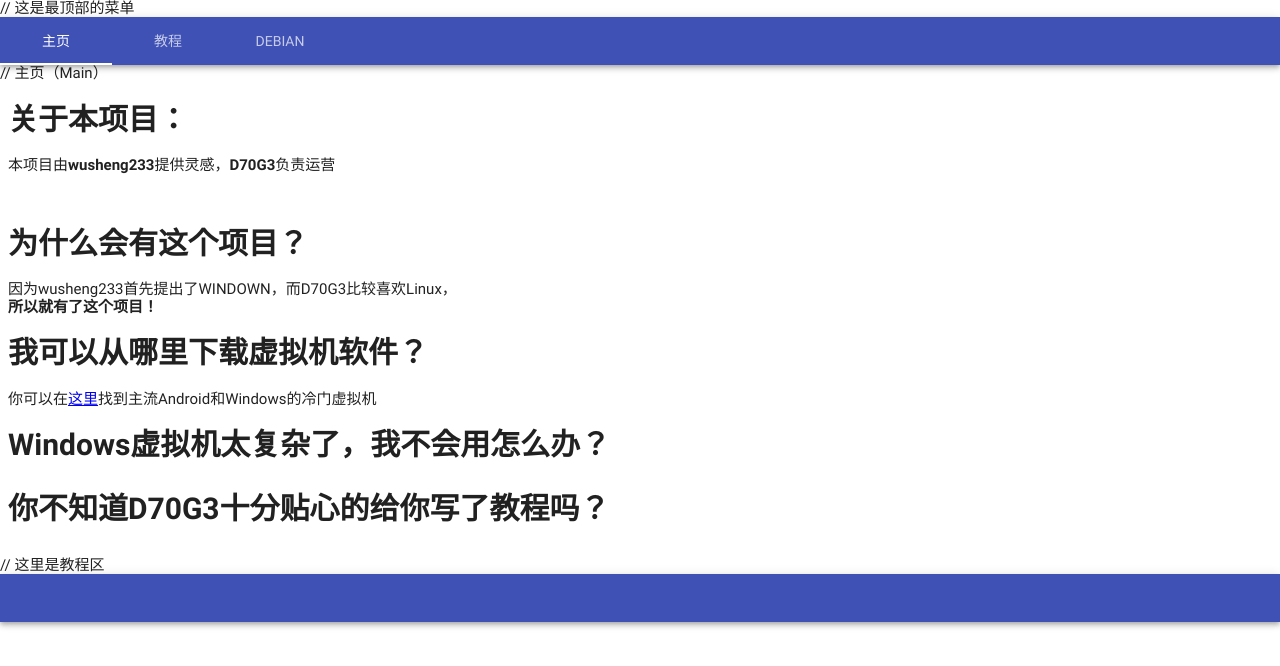
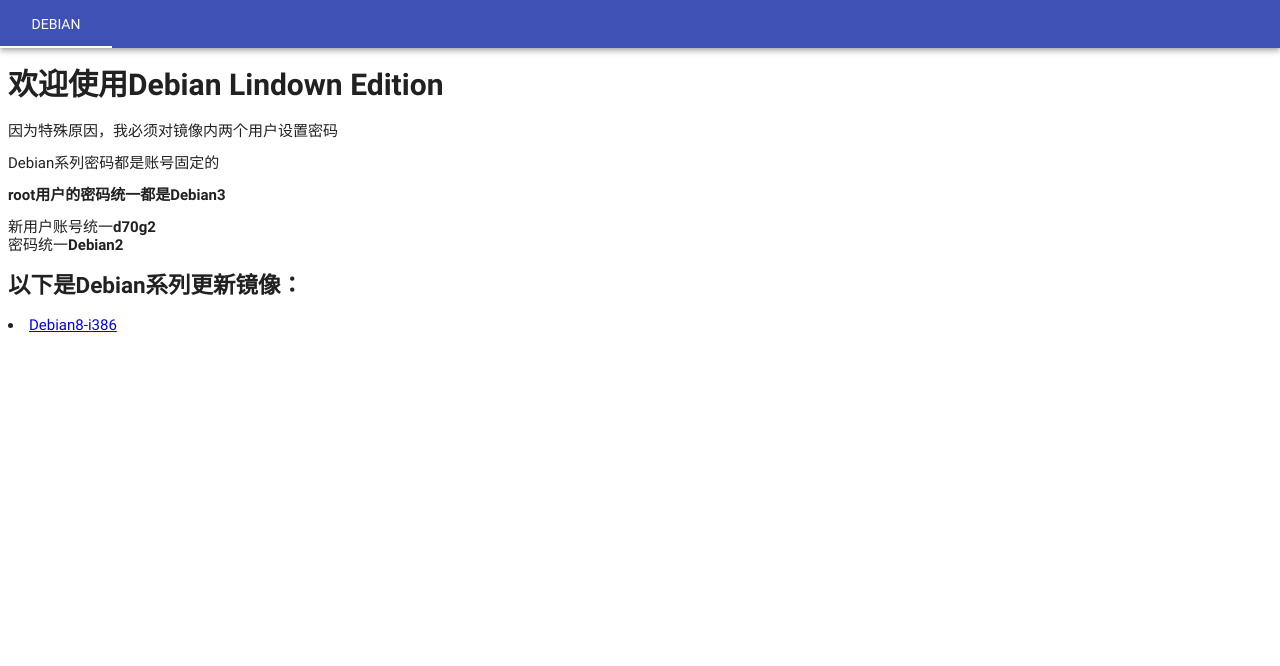
Before and after one commit to wusheng233github/lindown, a plain HTML site: page index.html in a window 1280 px wide. Drawn offline with Linux system fonts and the light colour scheme.

Commit message:
Update index.html

```diff
--- a/index.html
+++ b/index.html
@@ -1,71 +1,29 @@
-<!DOCTYPE HTML>
 <html>
   <head>
-    <meta charset="UTF-8">
     <title>lindown下载站--免安装的Linux系统硬盘下载</title>
     <meta name="viewport" content="width=device-width, initial-scale=1.0,maximum-scale=5.0">
+    <meta charset="utf-8">
     <meta name="description" content="wusheng233与D70G3的lindown，免费不限速下载免安装的Linux硬盘，人工测试，安全可靠。">
     <link rel="stylesheet" href="/mdui.min.css">
     <script src="/mdui.min.js"></script>
   </head>
   <body>
-    // 这是最顶部的菜单
     <div class="mdui-appbar">
       <div class="mdui-tab mdui-color-indigo" mdui-tab>
-        <a href="#Main" class="mdui-ripple mdui-ripple-white">主页</a>
-        <a href="#Script" class="mdui-ripple mdui-ripple-white">教程</a>
         <a href="#Debian" class="mdui-ripple mdui-ripple-white">Debian</a>
       </div>
     </div>
-    // 主页（Main）
-    <div class="mdui-container-fluid">
-      <div id="Main">
-        <h1>关于本项目：</h1>
-          <p>本项目由<b>wusheng233</b>提供灵感，<b>D70G3</b>负责运营</p>
-           <br>
-          <h1>为什么会有这个项目？</h1>
-          <p>因为wusheng233首先提出了WINDOWN，而D70G3比较喜欢Linux，
-           <br>
-            <b>所以就有了这个项目！</b>
-            <h1>我可以从哪里下载虚拟机软件？</h1>
-             <p>你可以在<a href="https://pan.huang1111.cn/s/qoz5C3"?>这里</a>找到主流Android和Windows的冷门虚拟机</p>
-              <h1>Windows虚拟机太复杂了，我不会用怎么办？<h1>
-                <p>你不知道D70G3十分贴心的给你写了教程吗？</p>
-                </div>
-                </div>
-        // 这里是教程区
-        <div class="mdui-container-fluid">
-          <div id="Script">
-            <h1>这里是教程区</h1>
-            <div>
-              <b>QEMU：</b>
-                <ol>按住Windows + R键，输人cmd，回车<br>
-                  输人cd 你安装QEMU的盘符\QEMU<br>
-                 </ol>
-                <ul>
-                  32位系统：qemu-system-i386.exe -boot d -m 1024 -hda 镜像路径（可以直接拖进去） -net nic<br>
-                  64位系统：qemu-system-x86_64.exe -boot d -m 1024 -hda 镜像路径（可以直接拖进去） -net nic<br>
-              </ul>
-            </div>
-          </div>
-        </div>
-        <div class="mdui-appbar">
-         <div class="mdui-tab mdui-color-indigo" mdui-tab>
     <div class="mdui-container-fluid">
       <div id="Debian">
-              <h1>说明：</h1>
-                <h2>Debian通用登录用户名和密码</h2>
-                 <p>用户名1：<b>root</b></p>
-                 <p>密码：<b>Debian3</b></p>
-                 <br>
-                 <p>用户名2：<b>d70g2</b></p>
-                  <p>密码：<b>Debian2</b></p>
-                  <br>
+        <h1>欢迎使用Debian Lindown Edition</h1>
+        <p>因为特殊原因，我必须对镜像内两个用户设置密码</p>
+        <p>Debian系列密码都是账号固定的</p>
+        <p><b>root用户的密码统一都是Debian3</b></p>
+        <p>新用户账号统一<b>d70g2</b><br>
+          密码统一<b>Debian2</b></p>
+        <h2>以下是Debian系列更新镜像：</h2>
         <div>
-                      <ol><a href="https://pan.huang1111.cn/s/L8BlU6">debian8-i386.vmdk</a>
-                     </div>
-                    </div>
-             </div>
+          <li><a href="https://pan.huang1111.cn/s/qoz5C3?">Debian8-i386</a></li>
         </div>
       </div>
     </div>
```
Lines whose indentation alone changed are shown as unchanged.
